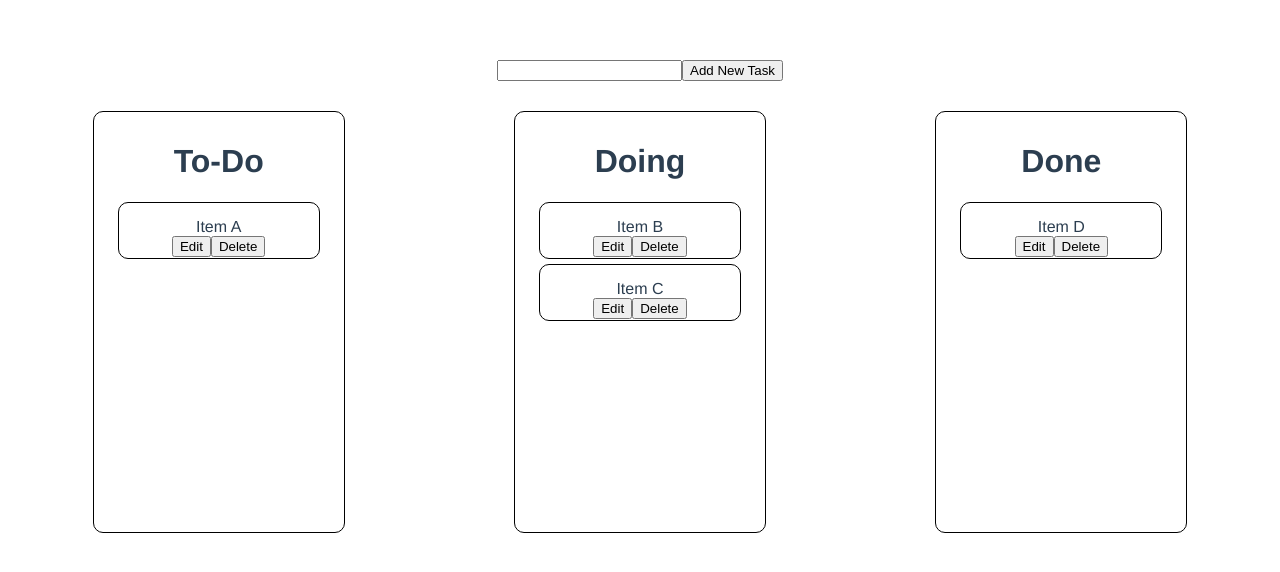
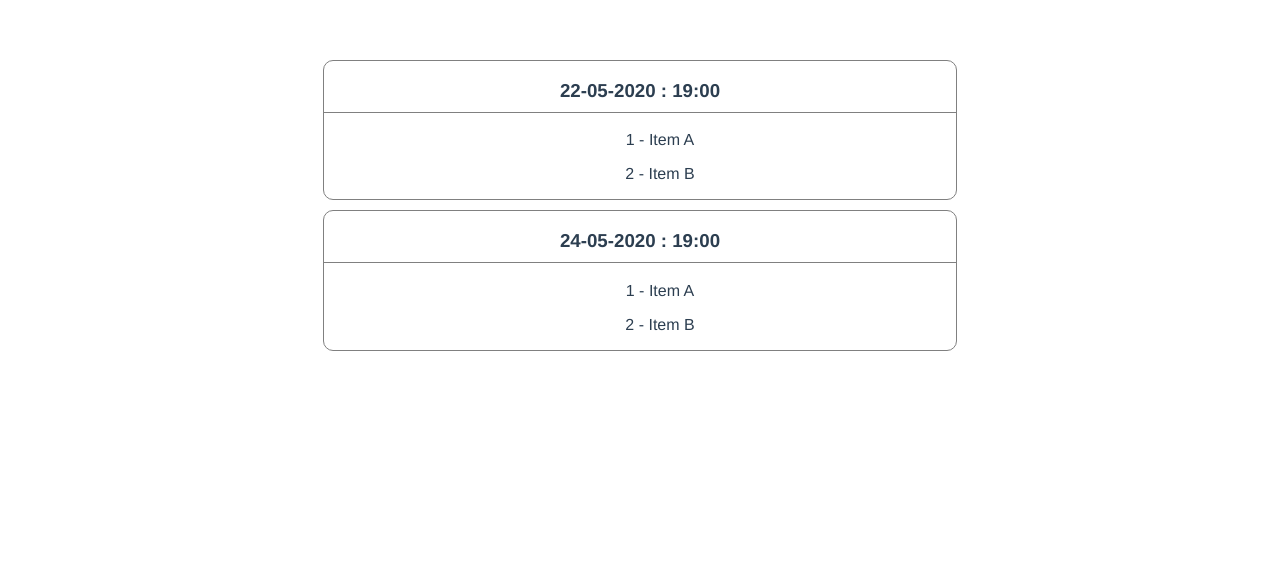
Before and after one commit to hgcassiopeia/WorkshopVueCourse, a Vue app: page / in a window 1280 px wide. Shown: the top 572 px of the page. Built offline with nearby package versions, Linux system fonts and the light colour scheme.

Commit message:
add archive page

```diff
--- a/package.json
+++ b/package.json
@@ -8,6 +8,7 @@
     "lint": "vue-cli-service lint"
   },
   "dependencies": {
+    "axios": "^0.19.2",
     "core-js": "^3.6.4",
     "vue": "^2.6.11"
   },
--- a/src/App.vue
+++ b/src/App.vue
@@ -1,16 +1,19 @@
 <template>
   <div id="app">
-    <ToDoPage />
+    <!-- <ToDoPage /> -->
+    <ArchivePage />
   </div>
 </template>
 
 <script>
-import ToDoPage from './pages/ToDoPage.vue'
+// import ToDoPage from './pages/ToDoPage.vue'
+import ArchivePage from './pages/ArchivePage.vue'
 
 export default {
   name: 'App',
   components: {
-    ToDoPage
+    // ToDoPage,
+    ArchivePage
   }
 }
 </script>
--- /dev/null
+++ b/src/components/CardList.vue
@@ -0,0 +1,35 @@
+<template>
+    <div class="container">
+        <div class="card" v-for="archive in archives" :key="archive.id">
+            <h3>{{ archive.date }} : {{ archive.time }}</h3>
+            <ul v-for="task in archive.tasks" :key="task.id">
+                <li>{{ task.id }} - {{ task.title }}</li>
+            </ul>
+        </div>
+    </div>
+</template>
+
+<script>
+export default {
+    name: 'CardList',
+    props: ['archives']
+}
+</script>
+
+<style scoped>
+h3{
+    border-bottom: 1px solid gray;
+    padding-bottom: 10px;
+}
+.card{
+    background-color :#ffffff;
+    width: 50%;
+    height: auto;
+    border: 1px solid gray;
+    border-radius: 10px;
+    margin: 10px auto;
+}
+li{
+    list-style: none;
+}
+</style>
--- /dev/null
+++ b/src/pages/ArchivePage.vue
@@ -0,0 +1,35 @@
+<template>
+    <div>
+        <CardList :archives="archives" />
+    </div>
+</template>
+
+<script>
+import CardList from '../components/CardList'
+export default {
+    name: 'ArchivePage',
+    components: { CardList },
+    data(){
+        return {
+            archives:[
+                {
+                    date: "22-05-2020",
+                    time: "19:00",
+                    tasks: [
+                        { id: 1, title: "Item A", status: "done" },
+                        { id: 2, title: "Item B", status: "done" },
+                    ]
+                },
+                {
+                    date: "24-05-2020",
+                    time: "19:00",
+                    tasks: [
+                        { id: 1, title: "Item A", status: "done" },
+                        { id: 2, title: "Item B", status: "done" },
+                    ]
+                }
+            ]
+        }
+    }
+}
+</script>
```
Also changed, not shown: 1 other file (tests, documents, lock files or other folders).
